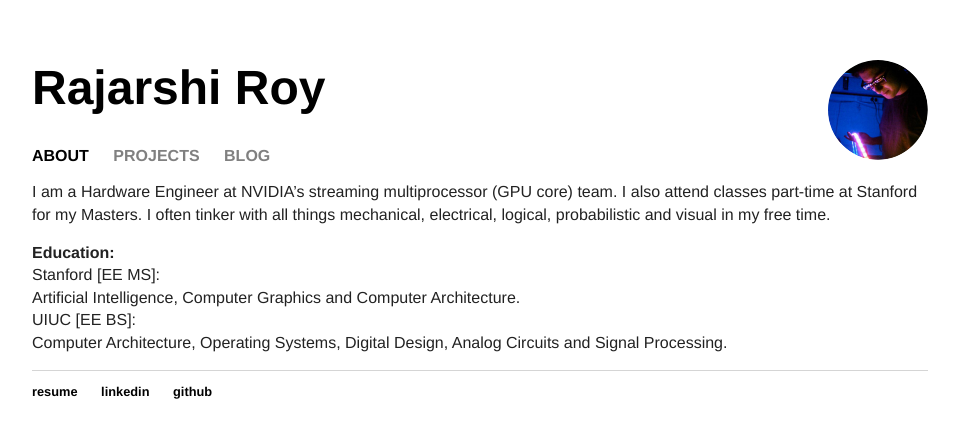
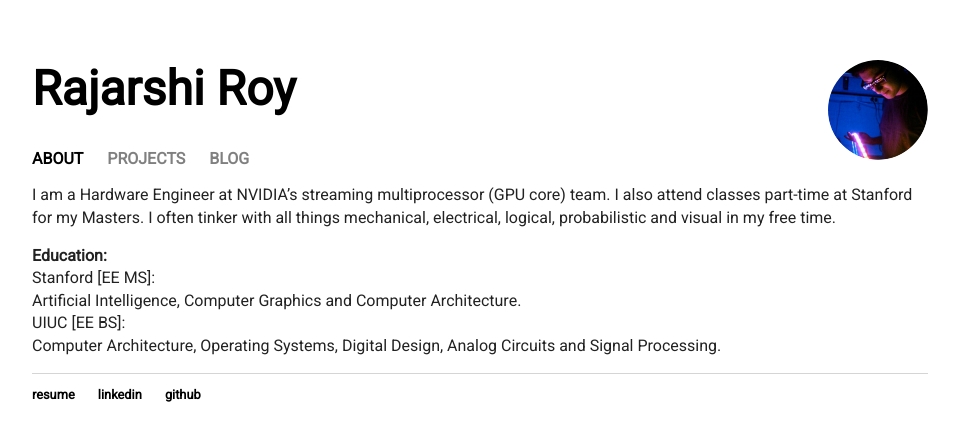
Before and after one commit to rajarshiroy/rajarshiroy.github.io, a Jekyll site: the page built from index.html, in a window 1280 px wide. Shown: the top 441 px of the page, without its empty margins (160-1119 px from the left). Built offline with Jekyll 4.4.1, drawn with Linux system fonts in a browser that asks for light colours.

Commit message:
Update main.css

```diff
--- a/css/main.css
+++ b/css/main.css
@@ -1,9 +1,11 @@
+@import url('https://fonts.googleapis.com/css?family=Roboto');
+
 body {
     margin: 60px auto;
     width: 70%;
 }
 nav ul, footer ul {
-    font-family:'Helvetica';
+    font-family:'Roboto';
     padding: 0px;
     list-style: none;
     font-weight: bold;
@@ -23,17 +25,17 @@ a.navunsel:visited {color:#808080; text-decoration:none;}
 a.navunsel:hover {color:#000000; text-decoration:none;}
 h1 {
     font-size: 3em;
-    font-family:'Helvetica';
+    font-family:'Roboto';
 }
 h2 {
     font-size: 1.5em;
-    font-family:'Helvetica';
+    font-family:'Roboto';
     font-weight: bold;
     color: #111;
 }
 h3 {
     font-size: 1em;
-    font-family:'Helvetica';
+    font-family:'Roboto';
     font-weight: bold;
     color: #222;
 }
@@ -41,13 +43,13 @@ h4 {
     font-size: 0.9em;
     line-height: 1.1em;
     color: #222;
-    font-family:'Helvetica';
+    font-family:'Roboto';
 }
 p {
     font-size: 1em;
     line-height: 1.4em;
     color: #222;
-    font-family:'Helvetica';
+    font-family:'Roboto';
 }
 p.projects {
     font-size: 0.8em;
```
